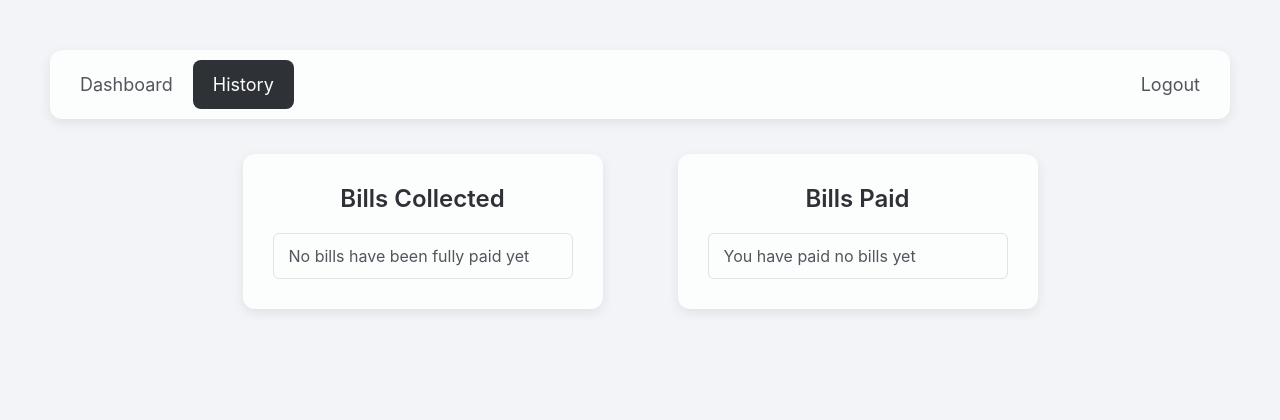
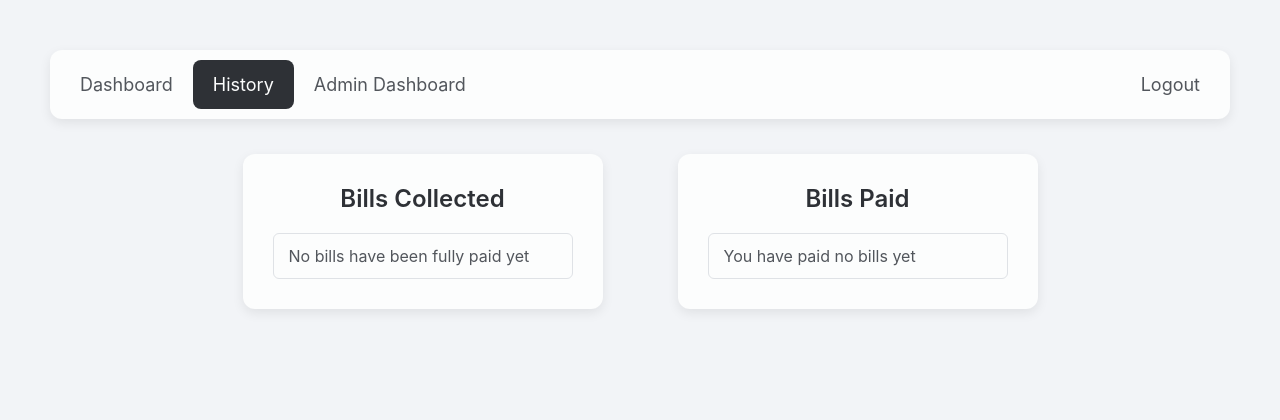
Before and after one commit to MiloGH-1/Bill-Splitter-Web-Application, a Flask app: page /history in a window 1280 px wide. Shown: the top 420 px of the page. Run offline with Flask 3, Linux system fonts and the light colour scheme; a user stored in the database is signed in; parts of the project's set-up code (start-up, migrations or seed data) failed here and were passed over.

Commit message:
Created an admin account which can view all users and bills and delete them no matter what.

```diff
--- a/app.py
+++ b/app.py
@@ -5,6 +5,7 @@ from routes.auth import auth_bp
 from routes.extensions import db, mail
 from routes.models import users
 from routes.bills import bills_bp
+from werkzeug.security import generate_password_hash
 
 app = Flask(__name__)
 app.secret_key = "secretkey"
@@ -22,19 +23,9 @@ app.register_blueprint(bills_bp)
 
 with app.app_context():
     db.create_all()
-
-from flask_mail import email_dispatched
-
-# This function catches the email right before it gets suppressed and prints it!
-def log_message(app, message):
-    print("\n" + "="*30)
-    print("📧 EMAIL INTERCEPTED (SUPPRESSED)")
-    print("="*30)
-    print(f"To:      {message.recipients}")
-    print(f"From:    {message.sender}")
-    print(f"Subject: {message.subject}")
-    print(f"Body:\n{message.body}")
-    print("="*30 + "\n")
-
-# Connect the function to Flask-Mail
-email_dispatched.connect(log_message)
+    admin_user = users.query.filter_by(username="admin").first()
+    if not admin_user:
+        hashed_pwd = generate_password_hash("adminpassword")
+        new_admin = users(username="admin", email="admin@account.com", password=hashed_pwd, admin=True)
+        db.session.add(new_admin)
+        db.session.commit()
--- a/routes/auth.py
+++ b/routes/auth.py
@@ -20,6 +20,7 @@ def login():
                 session["user"] = email
                 session["user_id"] = found.id
                 session["user_name"] = found.username
+                session["admin"] = found.admin
 
                 flash("Sucessfully logged in! Hello " + found.username, "green")
                 return redirect(url_for("user.dashboard"))
--- a/routes/models.py
+++ b/routes/models.py
@@ -8,11 +8,13 @@ class users(db.Model):
 
     created_at = db.Column("created_at", db.DateTime(timezone=True), server_default=db.func.now())
 
+    admin = db.Column("admin", db.Boolean, default=False)
 
-    def __init__(self, username, email, password):
+    def __init__(self, username, email, password, admin = False):
         self.username=username
         self.email=email
         self.password=password
+        self.admin = admin
 
 
 class bills(db.Model):
--- a/routes/user.py
+++ b/routes/user.py
@@ -74,3 +74,14 @@ def go_login():
 @user_bp.route('/go_reg', methods = ["POST"])
 def go_reg():
     return redirect(url_for("auth.reg"))
+
+@user_bp.route("/admin")
+def admin():
+    if "user" not in session or not session.get("admin"):
+        return ("user.dashboard")
+    else:
+
+        all_users = users.query.all()
+        all_bills = bills.query.all()
+
+        return render_template("admin.html", all_users = all_users, all_bills = all_bills)
--- a/templates/dashboard.html
+++ b/templates/dashboard.html
@@ -9,6 +9,11 @@
         <div class="nav_bar">
         <a href="{{url_for('user.dashboard')}}" class = "active">Dashboard</a>
         <a href="{{url_for('user.history')}}">History</a>
+
+            {% if session.get('admin') %}
+                <a href="{{url_for('user.admin')}}">Admin Dashboard</a>
+            {% endif %}
+
         <a href="{{url_for('auth.logout')}}">Logout</a>
         </div>
 
--- a/templates/history.html
+++ b/templates/history.html
@@ -8,6 +8,11 @@
         <div class="nav_bar">
         <a href="{{url_for('user.dashboard')}}">Dashboard</a>
         <a href="{{url_for('user.history')}}" class = "active">History</a>
+
+        {% if session.get('admin') %}
+            <a href="{{url_for('user.admin')}}">Admin Dashboard</a>
+        {% endif %}
+
         <a href="{{url_for('auth.logout')}}">Logout</a>
         </div>
 
```
Also changed, not shown: static/admin.css (added, +43 -0 lines), templates/admin.html (added, +20 -0 lines), instance/database.sqlite3.
